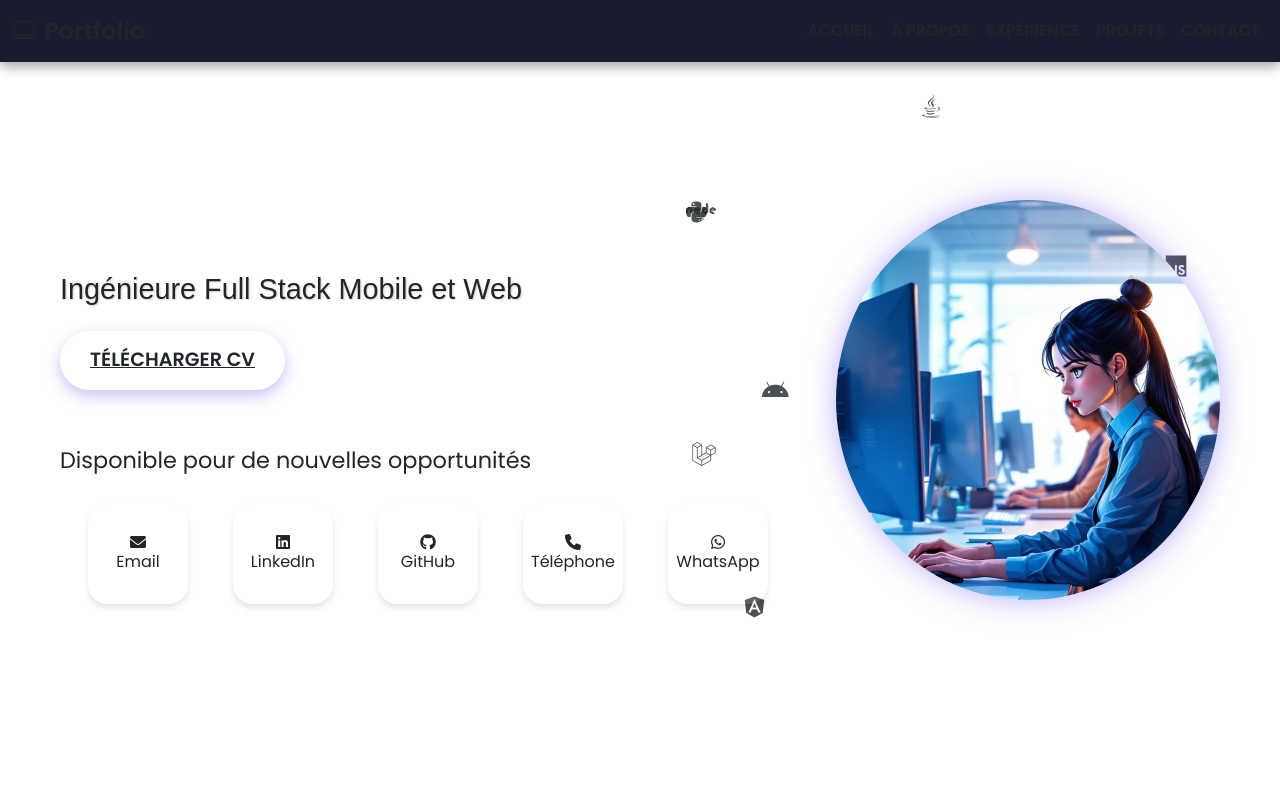
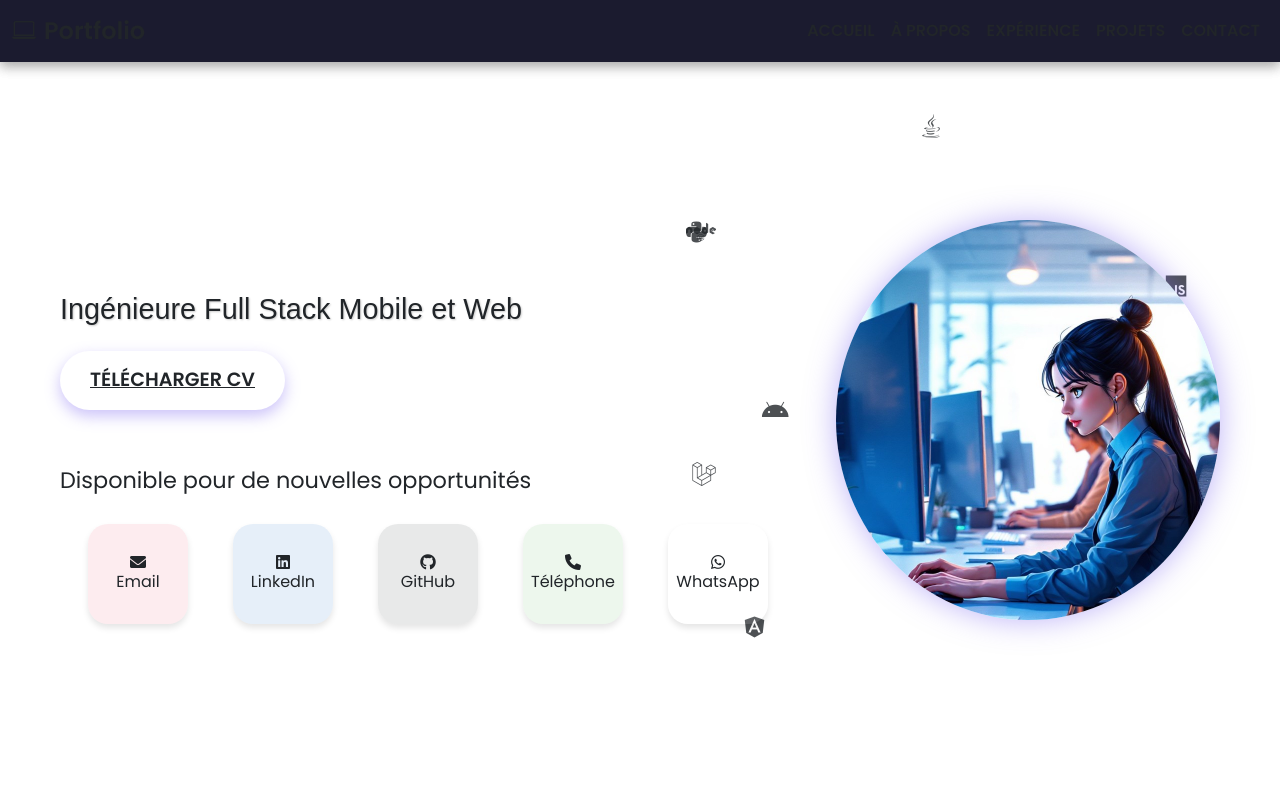
Before and after one commit to fatima236/monPortfolio, an Angular app: page / in a window 1280 px wide. Shown: the top 800 px of the page. Built offline with nearby package versions, Linux system fonts and the light colour scheme.

Commit message:
changement plus

```diff
--- a/src/app/app.component.css
+++ b/src/app/app.component.css
@@ -138,6 +138,7 @@ body {
   max-width: 1200px;
   width: 100%;
   gap: 40px;
+  margin-top: 40px;
   padding: 0 20px;
   box-sizing: border-box;
   position: relative; /* Permet de superposer le contenu par-dessus les icônes */
@@ -169,7 +170,6 @@ body {
   box-shadow: 0 0 30px rgba(124, 102, 241, 0.5);
   z-index: 2; /* L'image est au-dessus des icônes */
 }
-
 .tech-icons {
   position: absolute;
   top: 0;
@@ -184,16 +184,16 @@ body {
   font-size: 1.5rem;
   color: var(--primary-color);
   opacity: 0.8;
-  animation: rotateIcon 10s linear infinite;
-}
-
-.tech-icons i:nth-child(1) { top: 0; left: 50%; transform: translateX(-50%) translateY(-150%); animation-duration: 8s; }
-.tech-icons i:nth-child(2) { top: 20%; right: 10%; transform: translateX(50%) translateY(-50%); animation-duration: 10s; }
-.tech-icons i:nth-child(3) { top: 50%; right: 0; transform: translateX(50%) translateY(-50%); animation-duration: 7s; }
-.tech-icons i:nth-child(4) { top: 80%; right: 10%; transform: translateX(50%) translateY(50%); animation-duration: 9s; }
-.tech-icons i:nth-child(5) { top: 80%; left: 10%; transform: translateX(-50%) translateY(50%); animation-duration: 12s; }
-.tech-icons i:nth-child(6) { top: 50%; left: 0; transform: translateX(-50%) translateY(-50%); animation-duration: 11s; }
-.tech-icons i:nth-child(7) { top: 20%; left: 10%; transform: translateX(-50%) translateY(-50%); animation-duration: 13s; }
+  animation: rotateIcon 20s linear infinite; /* Ralentir l'animation */
+}
+
+.tech-icons i:nth-child(1) { top: 10%; left: 10%; transform: translateX(-50%) translateY(-50%); animation-duration: 15s; }
+.tech-icons i:nth-child(2) { top: 20%; right: 20%; transform: translateX(50%) translateY(-50%); animation-duration: 18s; }
+.tech-icons i:nth-child(3) { top: 50%; right: 10%; transform: translateX(50%) translateY(-50%); animation-duration: 12s; }
+.tech-icons i:nth-child(4) { top: 80%; right: 20%; transform: translateX(50%) translateY(50%); animation-duration: 16s; }
+.tech-icons i:nth-child(5) { top: 80%; left: 20%; transform: translateX(-50%) translateY(50%); animation-duration: 20s; }
+.tech-icons i:nth-child(6) { top: 50%; left: 10%; transform: translateX(-50%) translateY(-50%); animation-duration: 14s; }
+.tech-icons i:nth-child(7) { top: 20%; left: 20%; transform: translateX(-50%) translateY(-50%); animation-duration: 17s; }
 
 @keyframes rotateIcon {
   0% { transform: rotate(0deg) translateX(150px) rotate(0deg); }
@@ -358,7 +358,26 @@ body {
 .contact-icon:hover::before {
   transform: translate(-50%, -50%) scale(1);
 }
-
+/* Couleurs spécifiques pour chaque type de contact */
+.contact-icon[href*="mailto"] {
+  background: rgba(233, 69, 96, 0.1);
+}
+
+.contact-icon[href*="linkedin"] {
+  background: rgba(10, 102, 194, 0.1);
+}
+
+.contact-icon[href*="github"] {
+  background: rgba(36, 41, 46, 0.1);
+}
+
+.contact-icon[href*="tel"] {
+  background: rgba(76, 175, 80, 0.1);
+}
+
+.contact-icon[href*="whatsapp"] {
+  background: rgba(37, 211, 102, 0.1);
+}
 /* Responsive Design */
 @media (max-width: 1200px) {
   .hero-content {
```
